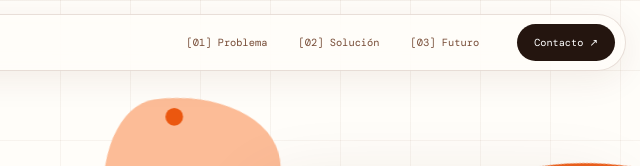
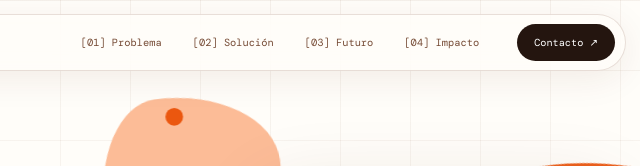
Before and after one commit to enactustecmiry-alt/Termika-Reynosa, a plain HTML site: page index.html in a window 1280 px wide. Shown: the top 166 px of the page, 640-1280 px from the left. Drawn offline with nearby package versions, Linux system fonts and the light colour scheme.

Commit message:
Update index.html

```diff
--- a/index.html
+++ b/index.html
@@ -4,6 +4,7 @@
         <a class="" href="problema.html">[01] Problema</a>
         <a class="" href="solucion.html">[02] Solución</a>
         <a class="" href="futuro.html">[03] Futuro</a>
+            <a class="" href="impacto.html">[04] Impacto</a>
       </div>
       <a class="navcta" href="mailto:contacto@termika.mx">Contacto ↗</a>
       <button class="menu" aria-label="Abrir menú"><span></span><span></span><span></span></button>
```
